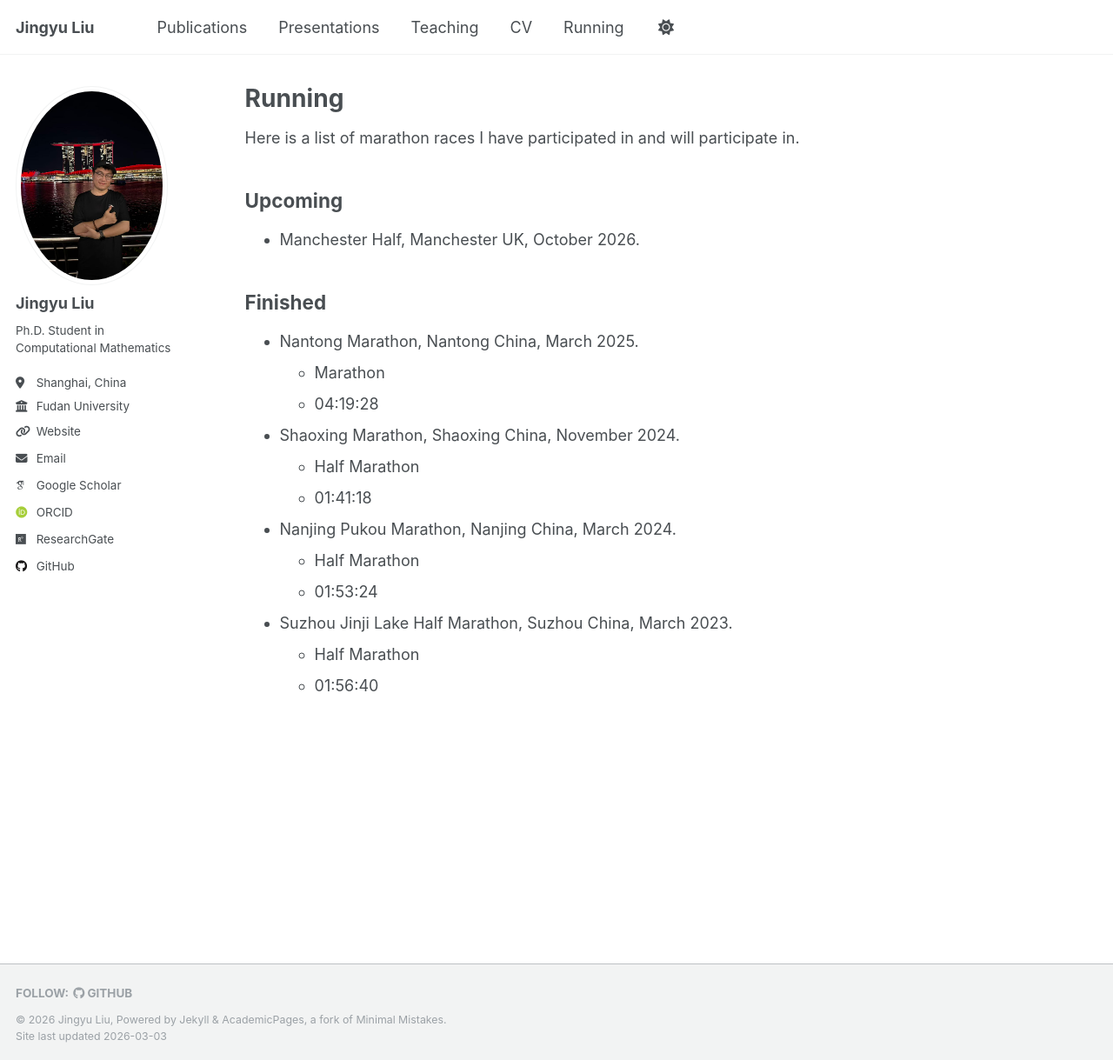
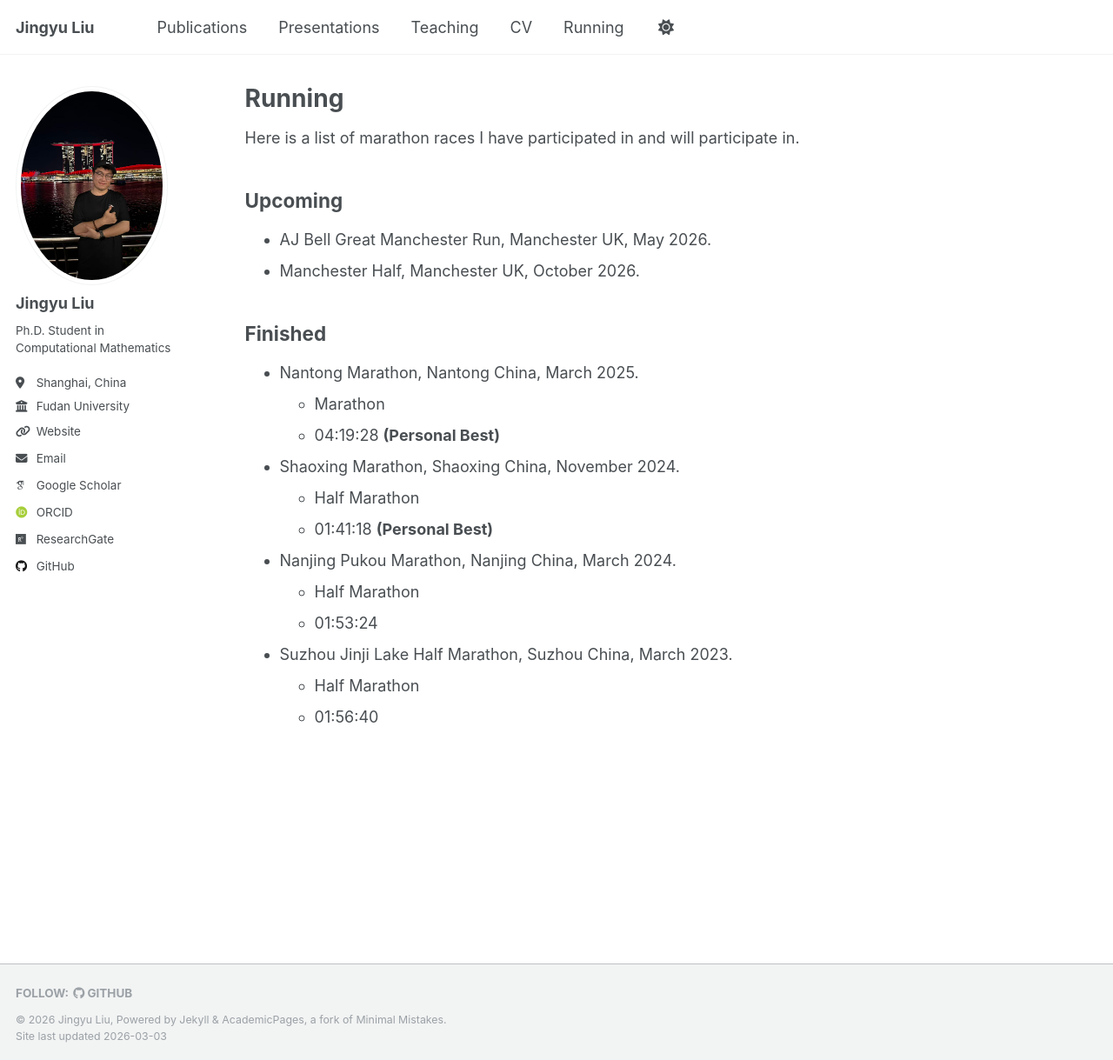
Before and after one commit to JingyuLiuMath/JingyuLiuMath.github.io, a Jekyll site: the page built from _pages/running.md, in a window 1280 px wide and 1219 px high. Shown: the whole window at 87% size. Built offline with Jekyll 4.4.1, drawn with Linux system fonts in a browser that asks for light colours; some web fonts are replaced.

Commit message:
update great run

```diff
--- a/_pages/running.md
+++ b/_pages/running.md
@@ -11,16 +11,17 @@ Here is a list of marathon races I have participated in and will participate in.
 
 ## Upcoming
 
+- AJ Bell Great Manchester Run, Manchester UK, May 2026.
 - Manchester Half, Manchester UK, October 2026.
 
 ## Finished
 
 - Nantong Marathon, Nantong China, March 2025.
   - Marathon
-  - 04:19:28
+  - 04:19:28 **(Personal Best)**
 - Shaoxing Marathon, Shaoxing China, November 2024.
   - Half Marathon
-  - 01:41:18
+  - 01:41:18 **(Personal Best)**
 - Nanjing Pukou Marathon, Nanjing China, March 2024.
   - Half Marathon
   - 01:53:24
```
